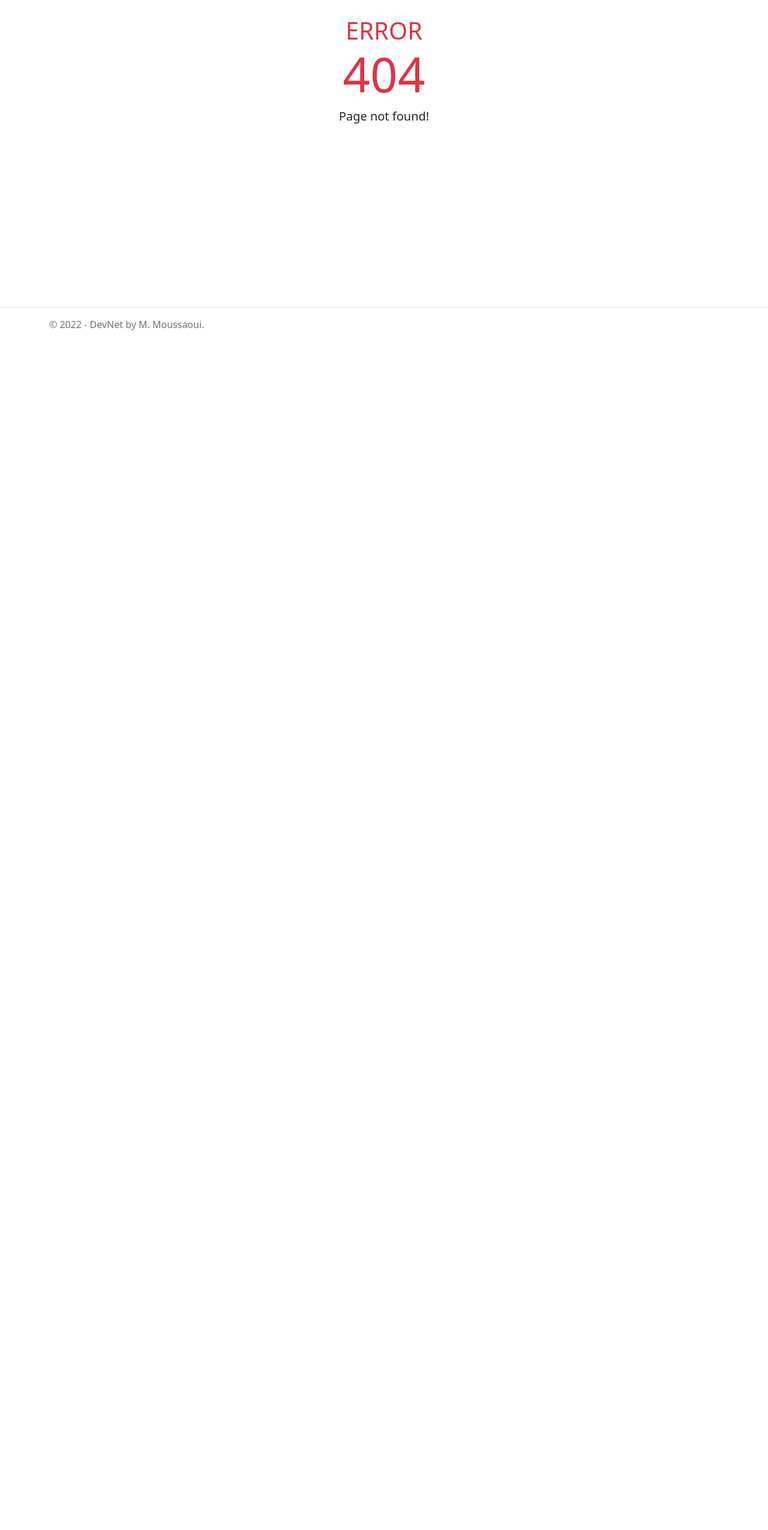
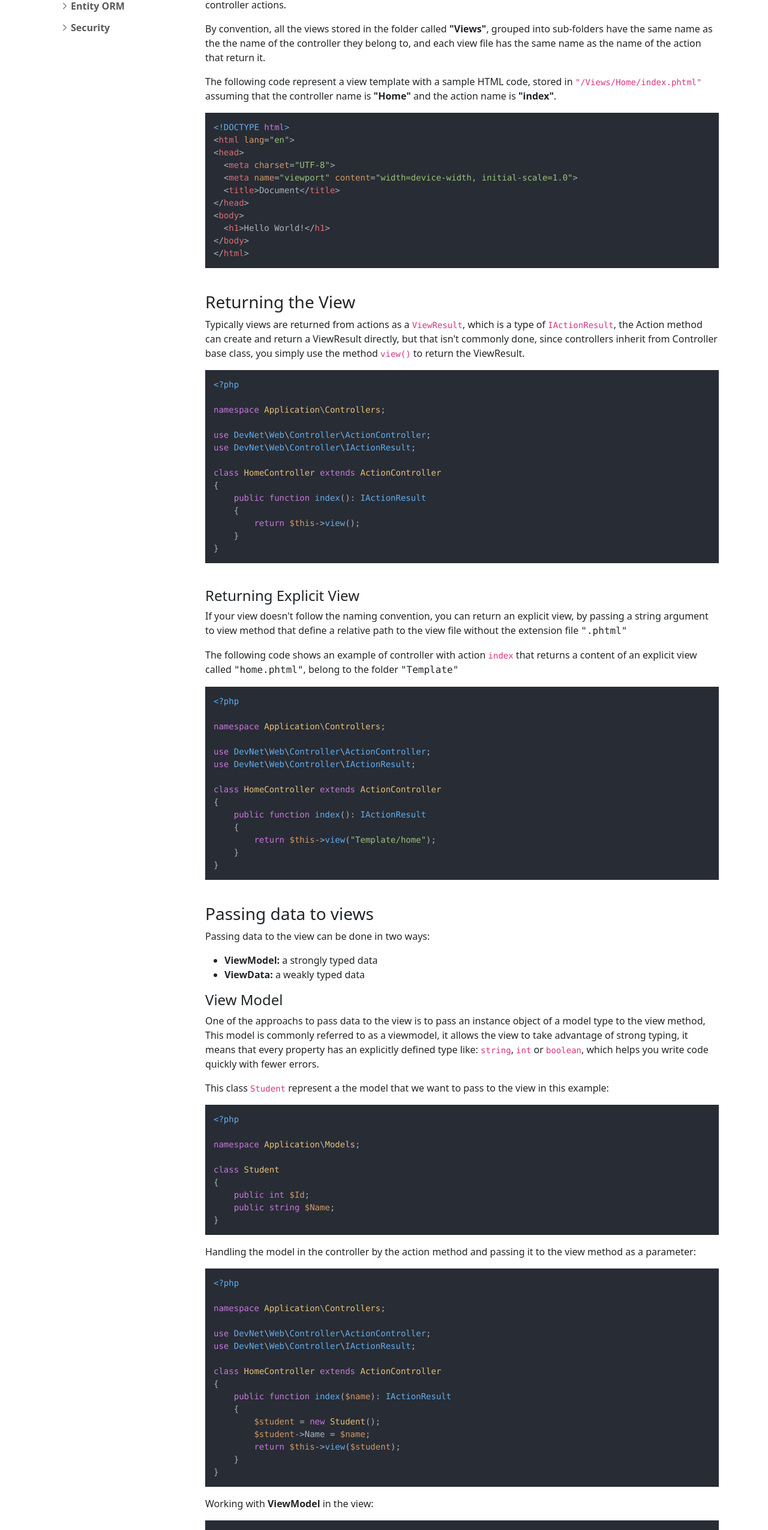
Before and after one commit to DevNet-Framework/devnet-framework.github.io, an Angular app: page /docs/web/view in a window 1280 px wide. Before the commit this address had no page. Shown: the part 231-2782 px from the top of the page at 60% size. Before the commit the page ends 800 px from the top, so only its background shows below. Built offline with nearby package versions, Linux system fonts and the light colour scheme.

Commit message:
add ViewComponent to WebModule

```diff
--- /dev/null
+++ b/src/app/web/view/view.component.html
@@ -0,0 +1,205 @@
+<div class="container pt-3">
+  <div class="row">
+    <div id="sidebar" style="width: 260px;">
+      <app-sidebar></app-sidebar>
+    </div>
+    <div id="content" class="flex-grow-1" style="width: 400px;">
+      <article>
+        <h1>View</h1>
+        <hr>
+        <p>
+          Views are the presentation details of the user’s interaction, in form of HTML templates with minimal
+          of embedded PHP code that generate content to send to the client, views are <samp>.phtml</samp> files
+          stored by default in a Views folder at the root of the application, typically each controller will
+          have its own folder, in which are views for specific controller actions.
+        </p>
+        <p>
+          By convention, all the views stored in the folder called <b>"Views"</b>, grouped into sub-folders have
+          the same name as the the name of the controller they belong to, and each view file has the same name
+          as the name of the action that return it.
+        </p>
+        <p>
+          The following code represent a view template with a sample HTML code, stored in
+          <code>"/Views/Home/index.phtml"</code><br> assuming that the controller name is <b>"Home"</b> and the
+          action name is <b>"index"</b>.
+        </p>
+        <pre><code class="language-html">&lt;!DOCTYPE html>
+&lt;html lang="en">
+&lt;head>
+  &lt;meta charset="UTF-8">
+  &lt;meta name="viewport" content="width=device-width, initial-scale=1.0">
+  &lt;title>Document&lt;/title>
+&lt;/head>
+&lt;body>
+  &lt;h1>Hello World!&lt;/h1>
+&lt;/body>
+&lt;/html></code></pre>
+        <br>
+        <h3>Returning the View</h3>
+        <p>
+          Typically views are returned from actions as a <code>ViewResult</code>, which is a type of
+          <code>IActionResult</code>, the Action method can create and return a ViewResult directly, but that
+          isn't commonly done, since controllers inherit from Controller base class, you simply use the method
+          <code>view()</code> to return the ViewResult.
+        </p>
+        <pre><code class="language-php">&lt;?php
+
+namespace Application\Controllers;
+
+use DevNet\Web\Controller\ActionController;
+use DevNet\Web\Controller\IActionResult;
+
+class HomeController extends ActionController
+&lcub;
+    public function index(): IActionResult
+    &lcub;
+        return $this->view();
+    }
+}</code></pre>
+        <br>
+        <h4>Returning Explicit View</h4>
+        <p>
+          If your view doesn't follow the naming convention, you can return an explicit view, by passing a
+          string argument to view method that define a relative path to the view file without the extension file
+          <samp>".phtml"</samp>
+        </p>
+        <p>
+          The following code shows an example of controller with action <code>index</code> that returns a
+          content of an explicit view called <samp>"home.phtml"</samp>, belong to the folder
+          <samp>"Template"</samp>
+        </p>
+        <pre><code class="language-php">&lt;?php
+
+namespace Application\Controllers;
+
+use DevNet\Web\Controller\ActionController;
+use DevNet\Web\Controller\IActionResult;
+
+class HomeController extends ActionController
+&lcub;
+    public function index(): IActionResult
+    &lcub;
+        return $this->view("Template/home");
+    }
+}</code></pre>
+        <br>
+        <h3>Passing data to views</h3>
+        <p>
+          Passing data to the view can be done in two ways:
+        </p>
+        <ul>
+          <li><b>ViewModel:</b> a strongly typed data</li>
+          <li><b>ViewData:</b> a weakly typed data</li>
+        </ul>
+        <h4>View Model</h4>
+        <p>
+          One of the approachs to pass data to the view is to pass an instance object of a model type to the
+          view method, This model is commonly referred to as a viewmodel, it allows the view to take advantage
+          of strong typing, it means that every property has an explicitly defined type like:
+          <code>string</code>, <code>int</code> or <code>boolean</code>, which helps you write code quickly with
+          fewer errors.
+        </p>
+        <p>
+          This class <code>Student</code> represent a the model that we want to pass to the view in this
+          example:
+        </p>
+        <pre><code class="language-php">&lt;?php
+
+namespace Application\Models;
+
+class Student
+&lcub;
+    public int $Id;
+    public string $Name;
+}</code></pre>
+        <p>
+          Handling the model in the controller by the action method and passing it to the view method as a
+          parameter:
+        </p>
+        <pre><code class="language-php">&lt;?php
+
+namespace Application\Controllers;
+
+use DevNet\Web\Controller\ActionController;
+use DevNet\Web\Controller\IActionResult;
+
+class HomeController extends ActionController
+&lcub;
+    public function index($name): IActionResult
+    &lcub;
+        $student = new Student();
+        $student->Name = $name;
+        return $this->view($student);
+    }
+}</code></pre>
+        <p>
+          Working with <b>ViewModel</b> in the view:
+        </p>
+        <pre><code class="language-php-template">&lt;!DOCTYPE html>
+&lt;html lang="en">
+&lt;head>
+  &lt;meta charset="UTF-8">
+  &lt;meta name="viewport" content="width=device-width, initial-scale=1.0">
+  &lt;title>Document&lt;/title>
+&lt;/head>
+&lt;body>
+  &lt;h1>Hello &lt;?= $this->Model->Name ?>!&lt;/h1>
+&lt;/body>
+&lt;/html></code></pre>
+        <br>
+        <h4>View Data</h4>
+        <p>
+          ViewData is a ViewDataDictionary object accessed through string keys. String data can be stored and
+          used directly without the need for a cast, but you must cast other ViewData object values to specific
+          types when you extract them. You can use ViewData to pass data from controllers to views and within
+          views, including partial views and layouts.
+        </p>
+        <p>
+          The following code is an example of setting ViewData values by associating a single value to the key
+          "Title" and a list of values to the key "List".
+        </p>
+        <pre><code class="language-php">&lt;?php
+
+namespace Application\Controllers;
+
+use DevNet\Web\Controller\ActionController;
+use DevNet\Web\Controller\IActionResult;
+
+class HomeController extends ActionController
+&lcub;
+    public function index($name): IActionResult
+    &lcub;
+        $this->ViewData["Title"] = "My Web Site";
+        return $this->view();
+    }
+}</code></pre>
+        <p>
+          Working with <b>ViewData</b> in the view:
+        </p>
+        <pre><code class="language-php-template">&lt;!DOCTYPE html>
+&lt;html lang="en">
+&lt;head>
+  &lt;meta charset="UTF-8">
+  &lt;meta name="viewport" content="width=device-width, initial-scale=1.0">
+  &lt;title>&lt;?= $this->ViewData["Title"] ?>&lt;title>
+  ...</code></pre>
+        <footer>
+          <nav class="no-print" aria-label="Page navigation">
+            <ul class="nav-page">
+              <li class="nav-page-item">
+                <a class="nav-page-link" routerLink="/docs/web/controller">
+                  <i class="chevron left"></i> Previous
+                </a>
+              </li>
+              <li class="nav-page-item">
+                <a class="nav-page-link" routerLink="/docs/web/layout">
+                  Next <i class="chevron right"></i>
+                </a>
+              </li>
+            </ul>
+          </nav>
+        </footer>
+      </article>
+    </div>
+  </div>
+</div>
--- /dev/null
+++ b/src/app/web/view/view.component.ts
@@ -0,0 +1,17 @@
+import { Component, OnInit } from '@angular/core';
+import hljs from 'highlight.js/lib/common';
+
+@Component({
+  selector: 'web-view',
+  templateUrl: './view.component.html',
+  styleUrls: ['./view.component.css']
+})
+export class ViewComponent implements OnInit {
+
+  constructor() { }
+
+  ngOnInit(): void {
+    hljs.highlightAll();
+  }
+
+}
--- a/src/app/web/web-routing.module.ts
+++ b/src/app/web/web-routing.module.ts
@@ -4,12 +4,14 @@ import { ControllerComponent } from './controller/controller.component';
 import { HttpComponent } from './http/http.component';
 import { RoutingComponent } from './routing/routing.component';
 import { StartComponent } from './start/start.component';
+import { ViewComponent } from './view/view.component';
 
 const routes: Routes = [
   { path: 'docs/web/start', component: StartComponent },
   { path: 'docs/web/http', component: HttpComponent },
   { path: 'docs/web/routing', component: RoutingComponent },
   { path: 'docs/web/controller', component: ControllerComponent },
+  { path: 'docs/web/view', component: ViewComponent },
   { path: 'docs/web', redirectTo: 'docs/web/start', pathMatch: 'full' }
 ];
 
--- a/src/app/web/web.module.ts
+++ b/src/app/web/web.module.ts
@@ -6,13 +6,15 @@ import { StartComponent } from './start/start.component';
 import { HttpComponent } from './http/http.component';
 import { RoutingComponent } from './routing/routing.component';
 import { ControllerComponent } from './controller/controller.component';
+import { ViewComponent } from './view/view.component';
 
 @NgModule({
   declarations: [
     StartComponent,
     HttpComponent,
     RoutingComponent,
-    ControllerComponent
+    ControllerComponent,
+    ViewComponent
   ],
   imports: [
     CommonModule,
```
Also changed, not shown: src/app/web/view/view.component.css (added), 1 other file (tests, documents, lock files or other folders).
